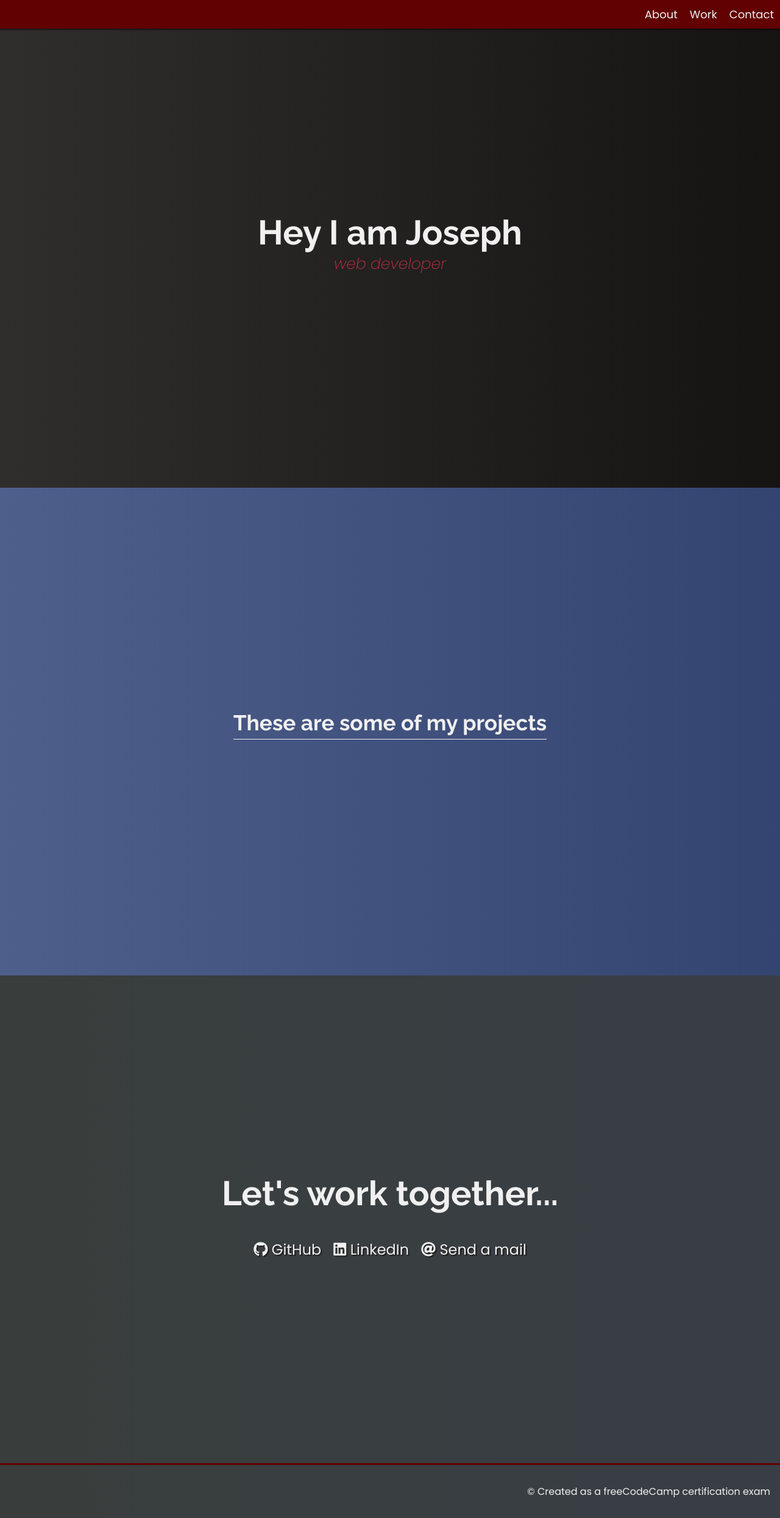
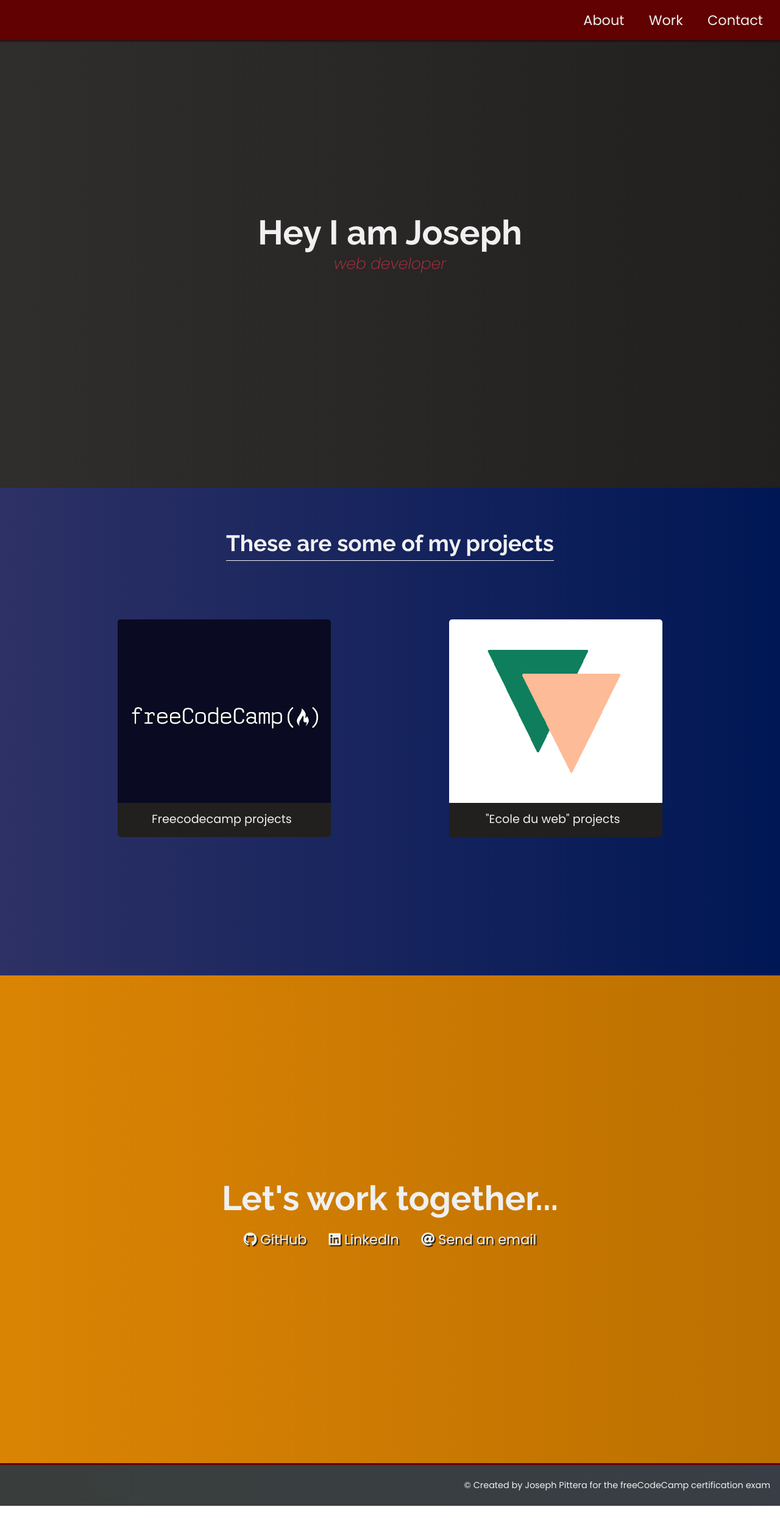
Before and after one commit to Joseph-Pittera/FREECODECAMP, a plain HTML site: page Responsive Web Design/18-Personal Portfolio Page - CERTIFICATION/index.html in a window 1280 px wide. Shown: the whole page at 61% size. Drawn offline with Linux system fonts and the light colour scheme.

Commit message:
CERTIFICATION Freecodecamp Portfolio page - add project part

```diff
--- a/Responsive Web Design/18-Personal Portfolio Page - CERTIFICATION/index.html
+++ b/Responsive Web Design/18-Personal Portfolio Page - CERTIFICATION/index.html
@@ -25,21 +25,38 @@
   </head>
   <body>
     <nav id="navbar">
-      <a href="#welcome-section">About</a>
-      <a href="#projects">Work</a>
-      <a href="#contact">Contact</a>
+      <div id="navbar-links">
+        <a href="#welcome-section">About</a>
+        <a href="#projects">Work</a>
+        <a href="#contact">Contact</a>
+      </div>
     </nav>
-    <section id="welcome-section">
+    <section id="welcome-section" class="scroll-section">
       <h1>Hey I am Joseph</h1>
       <p>web developer</p>
     </section>
-    <section id="projects">
-      <h2 class="projects-title">These are some of my projects</h2>
-      <div class="project-list">
-        <a class="project-tile" href="" target="_blank"></a>
+    <section id="projects" class="scroll-section">
+      <h2 class="projects-header">These are some of my projects</h2>
+      <div class="project-flexbox">
+        <a class="project-tile" href="" target="_blank">
+          <img src="./freecodecamp.png" alt="" class="project-image" />
+          <p class="project-title">
+            <span class="code"> <</span>
+            Freecodecamp projects
+            <span class="code">/></span>
+          </p>
+        </a>
+        <a class="project-tile" href="" target="_blank">
+          <img src="./ecole-du-web.png" alt="" class="project-image" />
+          <p class="project-title">
+            <span class="code"> <</span>
+            "Ecole du web" projects
+            <span class="code">/></span>
+          </p>
+        </a>
       </div>
     </section>
-    <section id="contact">
+    <section id="contact" class="scroll-section">
       <div class="contact-header">
         <h1>Let's work together...</h1>
       </div>
@@ -53,16 +70,103 @@
         >
         <a
           href="https://www.linkedin.com/in/joseph-pittera-a34a2030/"
+          target="_blank"
           class="btn contact-details"
           ><i class="fab fa-linkedin"></i> LinkedIn</a
         >
         <a href="mailto:pittera.joseph@gmail.com" class="btn contact-details"
-          ><i class="fas fa-at"></i> Send a mail</a
+          ><i class="fas fa-at"></i> Send an email</a
         >
       </div>
     </section>
   </body>
   <footer>
-    <div>© Created as a freeCodeCamp certification exam</div>
+    <div>
+      © Created by Joseph Pittera for the freeCodeCamp certification exam
+    </div>
   </footer>
+
+  <script>
+    function resize() {
+      var vheight = $(window).height();
+      var vwidth = $(window).width();
+      $(".fullsize-background").css({
+        height: vheight,
+        width: vwidth,
+      });
+    }
+
+    // The scroll-up function
+    function scrollUp() {
+      var vheight = $(window).height();
+      $("html, body").animate(
+        {
+          scrollTop: (Math.ceil($(window).scrollTop() / vheight) - 1) * vheight,
+        },
+        500
+      );
+    }
+
+    // The scroll-down function
+    function scrollDown() {
+      var vheight = $(window).height();
+      $("html, body").animate(
+        {
+          scrollTop:
+            (Math.floor($(window).scrollTop() / vheight) + 1) * vheight,
+        },
+        500
+      );
+    }
+
+    // Do stuff when document is ready
+    $(document).ready(function () {
+      // Resize Container Function
+      resize();
+
+      // Click to Scroll DOWN Functions
+      $(".scroll-next").click(function (event) {
+        scrollDown();
+        event.preventDefault();
+      });
+
+      // Click to Scroll UP Functions
+      $(".scroll-prev").click(function (event) {
+        scrollUp();
+        event.preventDefault();
+      });
+    });
+
+    // Key Events
+    $(document).keydown(function (e) {
+      if (e.keyCode == 40) {
+        scrollDown();
+      }
+      if (e.keyCode == 34) {
+        scrollDown();
+      }
+      if (e.keyCode == 33) {
+        scrollUp();
+      }
+      if (e.keyCode == 38) {
+        scrollUp();
+      }
+      e.preventDefault;
+    });
+
+    // Mousewheel events
+    $(window).bind("mousewheel", function (event) {
+      if (event.originalEvent.wheelDelta >= 0) {
+        scrollDown();
+      } else {
+        scrollUp();
+      }
+      event.preventDefault;
+    });
+
+    // Resize Container on window resize
+    $(window).resize(function () {
+      resize();
+    });
+  </script>
 </html>
--- a/Responsive Web Design/18-Personal Portfolio Page - CERTIFICATION/styles.css
+++ b/Responsive Web Design/18-Personal Portfolio Page - CERTIFICATION/styles.css
@@ -11,7 +11,8 @@
   --main-red: rgb(97, 1, 1);
   --light-red: #be3144;
   --main-blue: #45567d;
-  --main-gray: #303841;
+  --main-gray: rgb(48, 45, 45);
+  --main-black:rgb(34, 31, 31);
 }
 
 body {
@@ -21,15 +22,6 @@ body {
 
 h1 {
   font-size: 3.5rem;
-}
-
-h2 {
-  font-size: 2.2rem;
-  font-weight: 700;
-  border-bottom: solid 1px;
-  line-height: 1.5;
-  max-width: 534px;
-  margin: auto;
 }
 
 h1, h2 {
@@ -43,8 +35,16 @@ p {
   font-size: 25px;
 }
 
-nav {
-  height: 47px;
+a {
+  text-decoration: none;
+  color: var(--main-white);;
+}
+
+
+/* navbar */
+
+#navbar {
+  height: 66px;
   width: 100%;
   background-color: var(--main-red);
   margin-top: 0;
@@ -55,22 +55,27 @@ nav {
   box-shadow: 0 2px 2px rgb(0 0 0  / 50%);;
 }
 
-nav > a:hover {
-  background-color: var(--main-blue);
+#navbar-links {
+  padding-right: 10px;
 }
 
-a {
-  text-decoration: none;
-  color: var(--main-white);;
-  padding: 10px;
-  font-size: large;
+#navbar-links > a {
+  font-size: 1.4rem;
+  padding: 18px;
 }
+
+#navbar-links > a:hover {
+  background-color: var(--main-gray);
+}
+
+
+/* Welcome section */
 
 #welcome-section {
   display: flex;
   width: 100%;
   height: 100vh;
-  background: linear-gradient(to right, rgb(48, 45, 45), rgb(22, 19, 19)) ;
+  background: linear-gradient(to right, var(--main-gray), var(--main-black)) ;
   text-align: center;
   justify-content: center;
   flex-direction: column;
@@ -79,18 +84,71 @@ a {
 #welcome-section > p {
   color: var(--light-red);
   font-style: italic;
-  font-weight: 200;
+  font-weight: 400;
 }
+
+
+/* project section */
 
 #projects {
   display: flex;
   width: 100%;
-  height: 100vh;
+  min-height: 100vh;
   text-align: center;
-  justify-content: center;
   flex-direction: column;
-  background: linear-gradient(to right, rgb(78, 95, 139),rgb(52, 68, 112)) ;
+  background: linear-gradient(to right, rgb(45 49 101),rgb(0 23 85)) ;
 }
+
+.projects-header {
+  font-size: 2.3rem;
+  font-weight: 700;
+  border-bottom: solid 1px;
+  line-height: 1.5;
+  max-width: 544px;
+  margin: 4rem auto;
+}
+
+.project-flexbox {
+  display: flex;
+  flex-wrap: wrap;
+  justify-content: space-evenly;
+  margin: 1rem;
+}
+
+.project-tile {
+  background-color: var(--main-black);
+  border-radius: 5px;
+  max-width: 350px;
+  margin: 1rem;
+}
+
+.project-tile > p {
+  font-size: 1.2rem;
+  padding: 5px;
+}
+
+.project-tile:hover {
+  background-color: var(--main-gray);
+}
+
+.project-tile > img {
+  border-radius: 5px 5px 0 0;
+  object-fit: cover;
+  width: 100%;
+  height: calc(100% - 56px);
+}
+
+.code {
+  color: var(--main-black);
+  font-weight: 900;
+}
+
+.project-tile:hover .code {
+  color: var(--light-red);
+}
+
+
+/* contact section */
 
 #contact {
   display: flex;
@@ -99,11 +157,10 @@ a {
   text-align: center;
   justify-content: center;
   flex-direction: column;
-  background: linear-gradient(to right, rgb(57, 62, 60), rgb(57, 62, 70)) ;
+  background: linear-gradient(to right, #db8404, #bc7000) ;
 }
 
 .contact-links {
-  margin-top: 2rem;
   display: flex;
   align-items: center;
   justify-content: center;
@@ -111,14 +168,18 @@ a {
 }
 
 .contact-details {
-  font-size: 1.5rem;
+  font-size: 1.4rem;
   text-shadow: 2px 2px 1px #1f1f1f;
-  transition: transform 0.3s ease-out;
+  transition: transform 0.1s ease-out;
+  padding: 18px;
 }
 
 .contact-details:hover {
-  transform: translateY(5px);
+  transform: scale(1.1);
 }
+
+
+/* footer */
 
 footer {
   color: var(--main-white);
@@ -128,5 +189,53 @@ footer {
   align-items: center;
   padding-right: 1rem;
   border-top: solid 3px var(--main-red);
-  height: 90px;
+  height: 70px;
+  font-size: 0.9rem;
 }
+
+
+
+/* media queries */
+
+@media (max-width: 680px) {
+  h1 {
+    font-size: 3rem;
+  }
+  p {
+    font-size: 20px;
+  }
+
+  /* navbar */
+  #navbar {
+    height: 46px;
+  }
+  #navbar-links > a {
+    font-size: 1rem;
+    padding: 12px;
+  }
+
+  /* project section */
+  .projects-header {
+    font-size: 2rem;
+    margin: 3rem auto;
+  }
+  .project-tile {
+    max-width: 300px;
+  }
+  .project-tile > p {
+    font-size: 1rem;
+  }
+
+  /* contact section */
+  .contact-details {
+    font-size: 1.2rem;
+    text-shadow: 2px 2px 1px #1f1f1f;
+    transition: transform 0.1s ease-out;
+  }
+
+  /* footer */
+  footer {
+    height: 50px;
+    font-size: 0.8rem;
+  }
+}
```
Also changed, not shown: Responsive Web Design/18-Personal Portfolio Page - CERTIFICATION/ecole-du-web.png (added), Responsive Web Design/18-Personal Portfolio Page - CERTIFICATION/freecodecamp.png (added).
